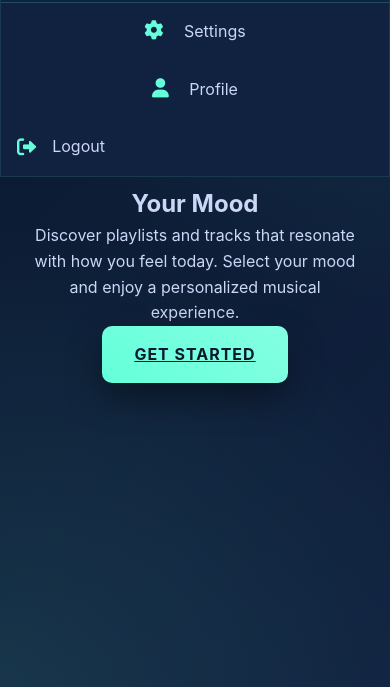
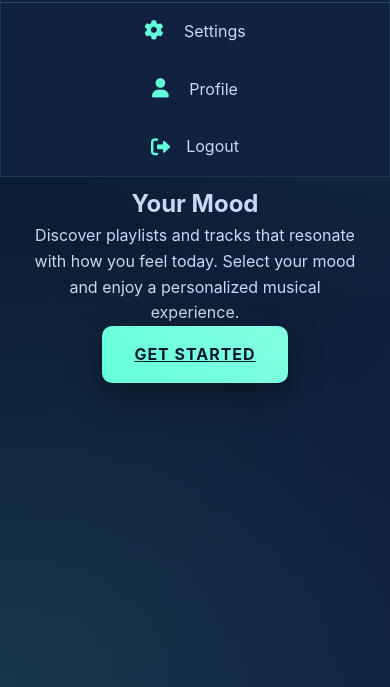
Before and after one commit to pdevulapally/MoodTunes, a plain HTML site: page index.html in a window 390 px wide. Both pictures are taken after a click on the element 350 px from the left and 41 px from the top of the page. Shown: the part 157-844 px from the top of the page. Drawn offline with Linux system fonts and the light colour scheme; no server answers.

Commit message:
Update moodtunes.css

```diff
--- a/moodtunes.css
+++ b/moodtunes.css
@@ -710,6 +710,13 @@ select:focus-visible {
     .dropdown-menu ul li:hover {
         background: rgba(100, 255, 218, 0.1);
     }
+
+        .dropdown-menu ul li#logoutBtn {
+        text-align: center;
+        justify-content: center;
+        padding: 1rem;
+        width: 100%; /* Ensure full width */
+    }
 }
 
 /* Media Queries for Music Card */
```
